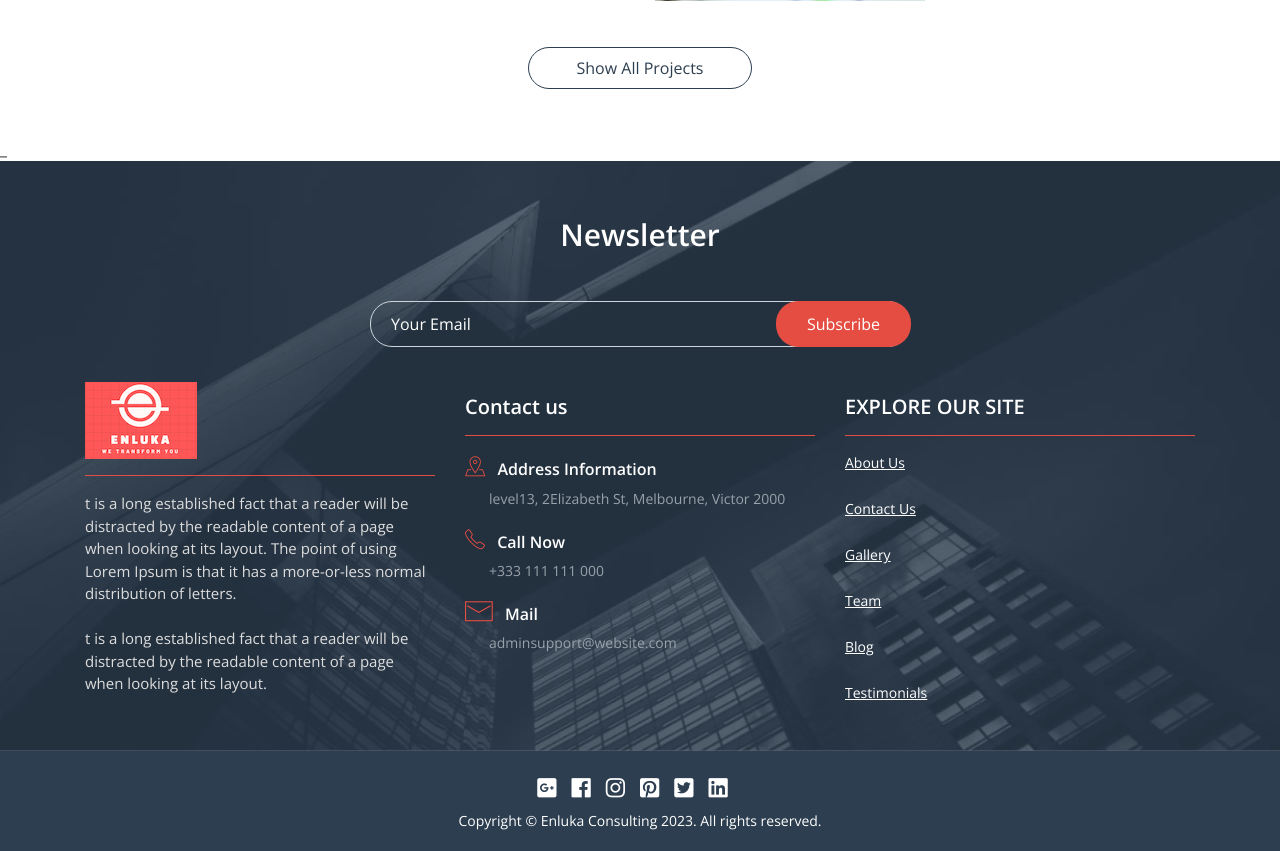
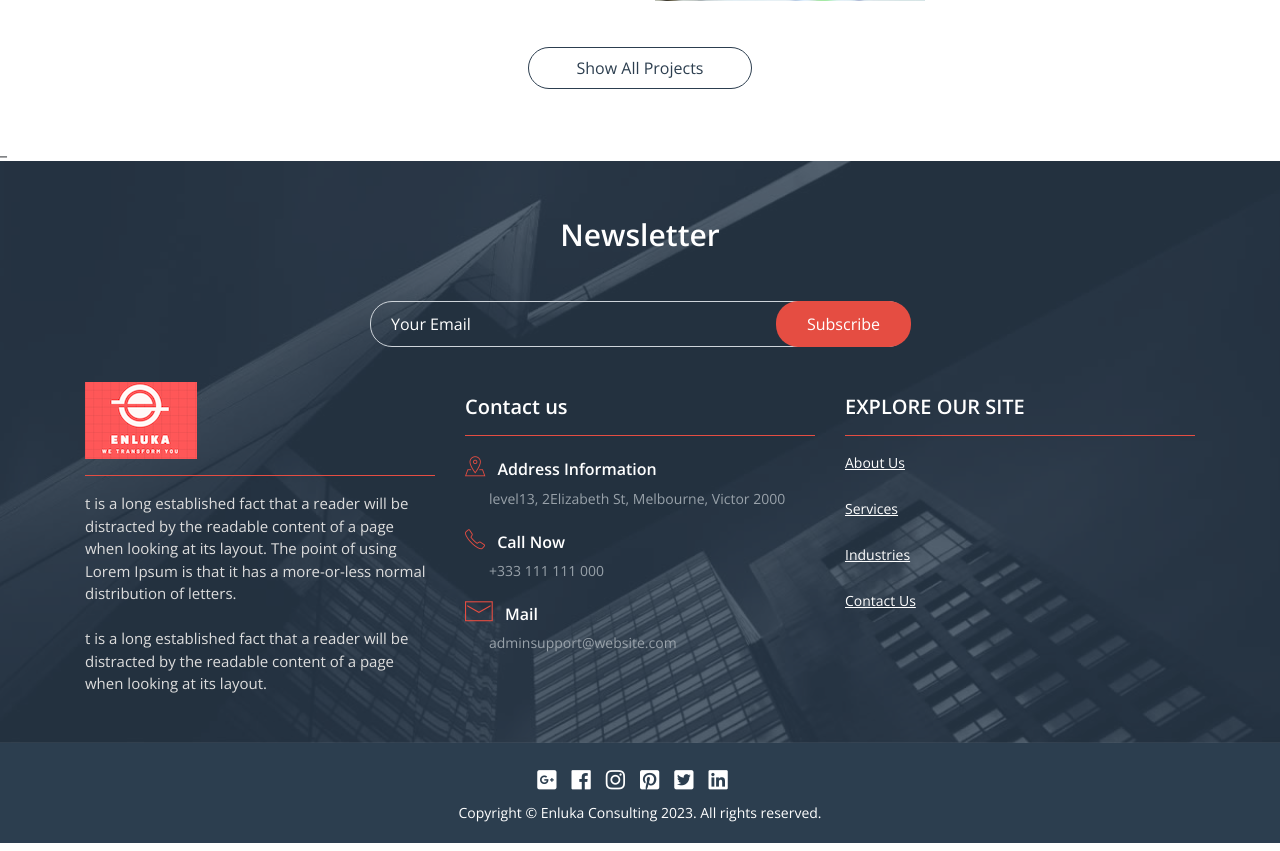
Before and after one commit to tiwiex/enluka_website, a PHP site: page /index.php in a window 1280 px wide. Shown: the part 2537-3388 px from the top of the page. Run offline with PHP 8.4, Linux system fonts and the light colour scheme; some web fonts are replaced.

Commit message:
Update footer links
It updated footer

```diff
--- a/includes/footers.php
+++ b/includes/footers.php
@@ -41,12 +41,10 @@ _
             <div class="col-12 col-sm-6 col-lg-4">
                 <h2 class="font-20 semi-font fables-second-border-color border-bottom pb-3 mb-3">EXPLORE OUR SITE</h2>
                 <ul class="nav fables-footer-links">
-                    <li><a href="about1.html">About Us</a></li>
-                    <li><a href="contactus1.html">Contact Us</a></li>
-                    <li><a href="gallery.html">Gallery</a></li>
-                    <li><a href="team.html">Team</a></li>
-                    <li><a href="blog.html">Blog</a></li>
-                    <li><a href="testimonials.html">Testimonials</a></li>
+                    <li><a href="about">About Us</a></li>
+                    <li><a href="gallery.html">Services</a></li>
+                    <li><a href="team.html">Industries</a></li>
+                    <li><a href="contact_us">Contact Us</a></li>
                 </ul>
             </div>
 
```
